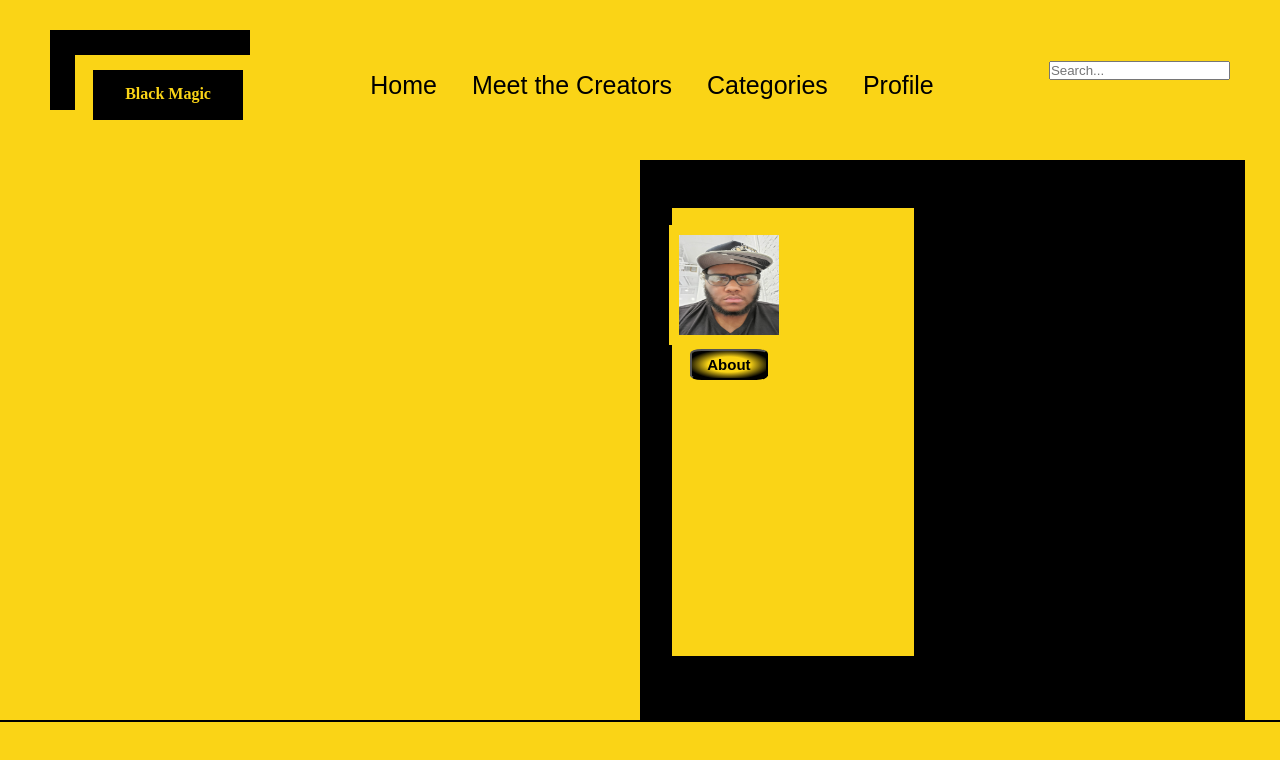
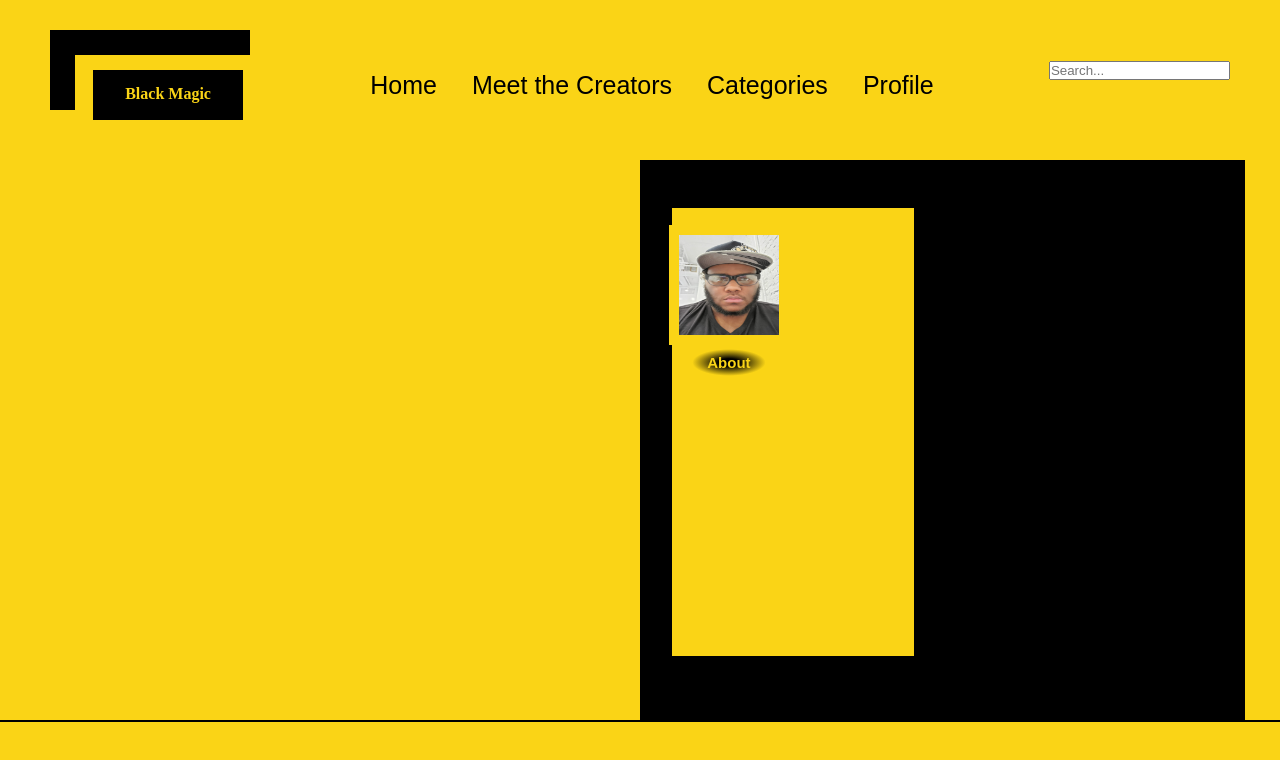
Before and after one commit to MobolanleAdebesin/black-magic-frontend, a React (Create React App) app: page /Profile in a window 1280 px wide. Shown: the top 760 px of the page. Built offline with nearby package versions, Linux system fonts and the light colour scheme; a web font is replaced by a local one.

Commit message:
shortened code for buttons.css

```diff
--- a/src/components/Buttons/Buttons.css
+++ b/src/components/Buttons/Buttons.css
@@ -1,49 +1,13 @@
-.button-signUp {
-  padding: 5px 15px;
-  font-weight: bold;
-  font-size: 15px;
-  color: black;
-  background: radial-gradient(#fad416 40%, #000000 79%);
-  border-radius: 15%;
-  -webkit-border-radius: 15%;
-  -moz-border-radius: 15%;
-  -ms-border-radius: 15%;
-  -o-border-radius: 15%;
-}
-.button-comment{
+Button{
     padding: 5px 15px;
     font-weight: bold;
     font-size: 15px;
-    color: black;
-    background: radial-gradient(#fad416 40%, #000000 79%);
+    border: none;
     border-radius: 15%;
     -webkit-border-radius: 15%;
     -moz-border-radius: 15%;
     -ms-border-radius: 15%;
     -o-border-radius: 15%;
+    color: #fad416;
+    background: radial-gradient(#000000 20%, #fad416 70%)
 }
-
-.button-reviews{
-    padding: 5px 15px;
-    font-weight: bold;
-    font-size: 15px;
-    color: black;
-    background: radial-gradient(#fad416 40%, #000000 79%);
-    border-radius: 15%;
-    -webkit-border-radius: 15%;
-    -moz-border-radius: 15%;
-    -ms-border-radius: 15%;
-    -o-border-radius: 15%;
-}
-.button-about{
-    padding: 5px 15px;
-    font-weight: bold;
-    font-size: 15px;
-    color: black;
-    background: radial-gradient(#fad416 40%, #000000 79%);
-    border-radius: 15%;
-    -webkit-border-radius: 15%;
-    -moz-border-radius: 15%;
-    -ms-border-radius: 15%;
-    -o-border-radius: 15%;
-}
```
